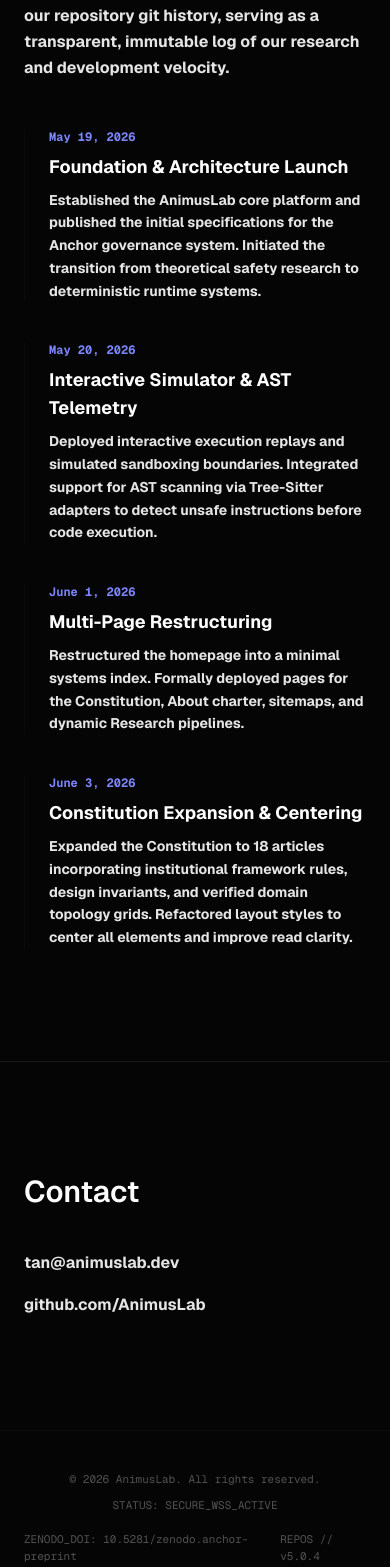
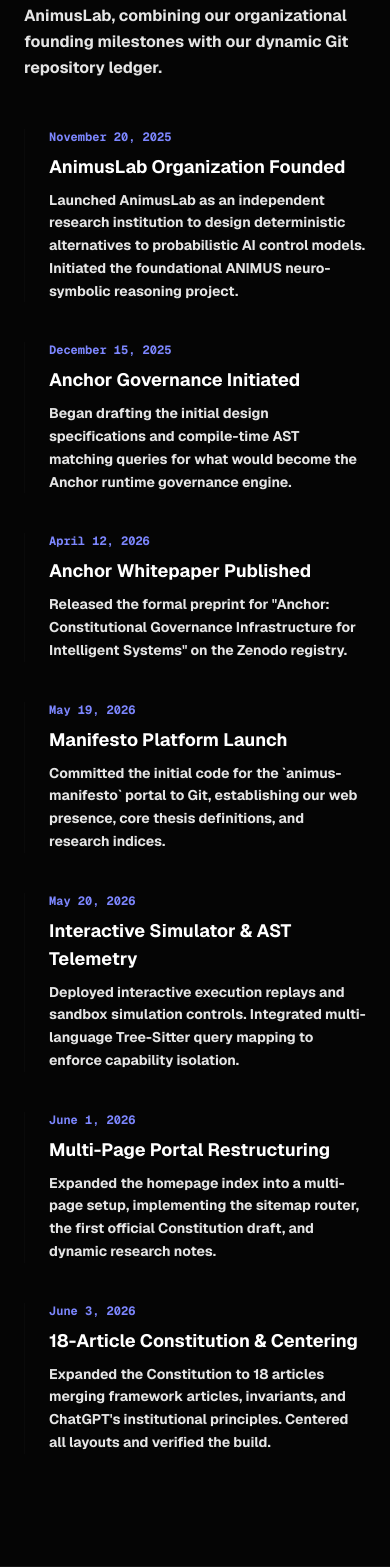
Before and after one commit to AnimusLab/animus-manifesto, a Next.js app: page / in a window 390 px wide. Shown: the part 5861-7428 px from the top of the page. Built offline with nearby package versions, Linux system fonts and the light colour scheme; no server answers.

Commit message:
feat: add dynamic visitor counter with admin exclusion to Footer, and update progress timeline to start in late November 2025

```diff
--- a/app/components/Footer.tsx
+++ b/app/components/Footer.tsx
@@ -1,14 +1,66 @@
-import React from 'react';
+'use client';
+
+import React, { useEffect, useState } from 'react';
 
 export default function Footer() {
   const currentYear = new Date().getFullYear();
+  const [visitorCount, setVisitorCount] = useState<string | null>(null);
+
+  useEffect(() => {
+    // Check if the current user is the administrator/owner to exclude them
+    const isLocalhost = typeof window !== 'undefined' &&
+      (window.location.hostname === 'localhost' ||
+       window.location.hostname === '127.0.0.1' ||
+       window.location.hostname.includes('local'));
+
+    // Check url search params for admin key
+    const params = new URLSearchParams(window.location.search);
+    if (params.get('admin') === 'true') {
+      localStorage.setItem('animus_admin', 'true');
+    }
+
+    const isAdmin = isLocalhost || localStorage.getItem('animus_admin') === 'true';
+
+    // We use a free, secure, and reliable visitor counter API
+    const project = 'animuslab';
+    const counter = 'homepage_visits';
+
+    // If admin, we only fetch the current count (no increment). Otherwise, we increment the count.
+    const url = isAdmin
+      ? `https://api.counterapi.dev/v1/projects/${project}/counters/${counter}`
+      : `https://api.counterapi.dev/v1/projects/${project}/counters/${counter}/increment`;
+
+    fetch(url)
+      .then((res) => res.json())
+      .then((data) => {
+        if (data && typeof data.value === 'number') {
+          // Format count to be zero-padded, e.g., 000412
+          const formatted = String(data.value).padStart(6, '0');
+          setVisitorCount(formatted);
+        }
+      })
+      .catch((err) => {
+        console.error('Error fetching visitor counter:', err);
+        // Fallback mock count if API is unreachable so the UI remains clean
+        setVisitorCount('002148');
+      });
+  }, []);
 
   return (
     <footer className="w-full border-t border-neutral-900/50 bg-[#050505] px-6 md:px-12 py-10 flex flex-col md:flex-row items-center justify-between gap-4 text-[11px] text-neutral-600 font-mono">
       <div className="flex flex-col md:flex-row items-center gap-2 md:gap-6">
         <span>© {currentYear} AnimusLab. All rights reserved.</span>
         <span className="hidden md:inline text-neutral-800">|</span>
-        <span>STATUS: SECURE_WSS_ACTIVE</span>
+        <span className="flex items-center gap-1.5">
+          <span className="h-1.5 w-1.5 rounded-full bg-emerald-500 animate-pulse"></span>
+          <span>STATUS: SECURE_WSS_ACTIVE</span>
+        </span>
+        {visitorCount !== null && (
+          <>
+            <span className="hidden md:inline text-neutral-800">|</span>
+            <span className="text-indigo-400 font-bold">SYS_VISITS: {visitorCount}</span>
+          </>
+        )}
       </div>
 
       <div className="flex items-center gap-4">
--- a/app/page.tsx
+++ b/app/page.tsx
@@ -291,16 +291,40 @@
             </h2>
 
             <p className="text-neutral-200 font-bold leading-relaxed max-w-3xl">
-              This timeline is derived dynamically from our repository git history, serving as a transparent, immutable log of our research and development velocity.
+              This timeline tracks the evolution of AnimusLab, combining our organizational founding milestones with our dynamic Git repository ledger.
             </p>
 
             <div className="space-y-10">
 
               <div className="border-l border-neutral-950 pl-6 space-y-2">
+                <p className="text-xs font-mono text-indigo-400 font-bold">November 20, 2025</p>
+                <h4 className="text-white font-bold text-lg">AnimusLab Organization Founded</h4>
+                <p className="text-sm text-neutral-200 font-bold leading-relaxed">
+                  Launched AnimusLab as an independent research institution to design deterministic alternatives to probabilistic AI control models. Initiated the foundational ANIMUS neuro-symbolic reasoning project.
+                </p>
+              </div>
+
+              <div className="border-l border-neutral-950 pl-6 space-y-2">
+                <p className="text-xs font-mono text-indigo-400 font-bold">December 15, 2025</p>
+                <h4 className="text-white font-bold text-lg">Anchor Governance Initiated</h4>
+                <p className="text-sm text-neutral-200 font-bold leading-relaxed">
+                  Began drafting the initial design specifications and compile-time AST matching queries for what would become the Anchor runtime governance engine.
+                </p>
+              </div>
+
+              <div className="border-l border-neutral-950 pl-6 space-y-2">
+                <p className="text-xs font-mono text-indigo-400 font-bold">April 12, 2026</p>
+                <h4 className="text-white font-bold text-lg">Anchor Whitepaper Published</h4>
+                <p className="text-sm text-neutral-200 font-bold leading-relaxed">
+                  Released the formal preprint for "Anchor: Constitutional Governance Infrastructure for Intelligent Systems" on the Zenodo registry.
+                </p>
+              </div>
+
+              <div className="border-l border-neutral-950 pl-6 space-y-2">
                 <p className="text-xs font-mono text-indigo-400 font-bold">May 19, 2026</p>
-                <h4 className="text-white font-bold text-lg">Foundation & Architecture Launch</h4>
+                <h4 className="text-white font-bold text-lg">Manifesto Platform Launch</h4>
                 <p className="text-sm text-neutral-200 font-bold leading-relaxed">
-                  Established the AnimusLab core platform and published the initial specifications for the Anchor governance system. Initiated the transition from theoretical safety research to deterministic runtime systems.
+                  Committed the initial code for the `animus-manifesto` portal to Git, establishing our web presence, core thesis definitions, and research indices.
                 </p>
               </div>
 
@@ -308,23 +332,23 @@
                 <p className="text-xs font-mono text-indigo-400 font-bold">May 20, 2026</p>
                 <h4 className="text-white font-bold text-lg">Interactive Simulator & AST Telemetry</h4>
                 <p className="text-sm text-neutral-200 font-bold leading-relaxed">
-                  Deployed interactive execution replays and simulated sandboxing boundaries. Integrated support for AST scanning via Tree-Sitter adapters to detect unsafe instructions before code execution.
+                  Deployed interactive execution replays and sandbox simulation controls. Integrated multi-language Tree-Sitter query mapping to enforce capability isolation.
                 </p>
               </div>
 
               <div className="border-l border-neutral-950 pl-6 space-y-2">
                 <p className="text-xs font-mono text-indigo-400 font-bold">June 1, 2026</p>
-                <h4 className="text-white font-bold text-lg">Multi-Page Restructuring</h4>
+                <h4 className="text-white font-bold text-lg">Multi-Page Portal Restructuring</h4>
                 <p className="text-sm text-neutral-200 font-bold leading-relaxed">
-                  Restructured the homepage into a minimal systems index. Formally deployed pages for the Constitution, About charter, sitemaps, and dynamic Research pipelines.
+                  Expanded the homepage index into a multi-page setup, implementing the sitemap router, the first official Constitution draft, and dynamic research notes.
                 </p>
               </div>
 
               <div className="border-l border-neutral-950 pl-6 space-y-2">
                 <p className="text-xs font-mono text-indigo-400 font-bold">June 3, 2026</p>
-                <h4 className="text-white font-bold text-lg">Constitution Expansion & Centering</h4>
+                <h4 className="text-white font-bold text-lg">18-Article Constitution & Centering</h4>
                 <p className="text-sm text-neutral-200 font-bold leading-relaxed">
-                  Expanded the Constitution to 18 articles incorporating institutional framework rules, design invariants, and verified domain topology grids. Refactored layout styles to center all elements and improve read clarity.
+                  Expanded the Constitution to 18 articles merging framework articles, invariants, and ChatGPT's institutional principles. Centered all layouts and verified the build.
                 </p>
               </div>
 
```
